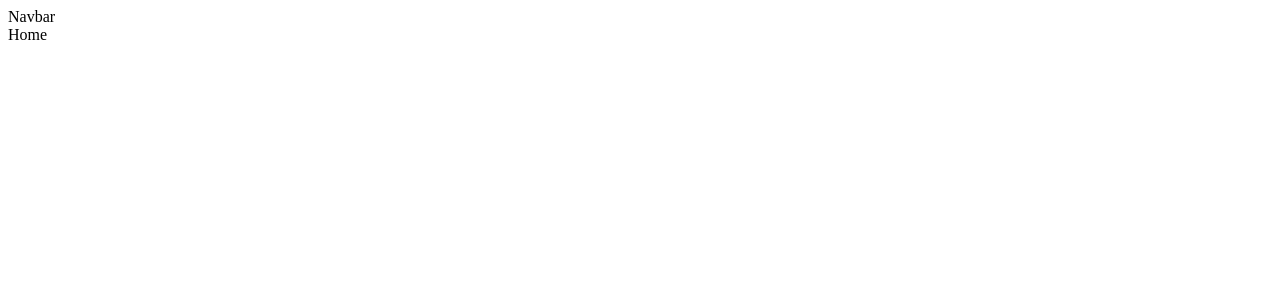
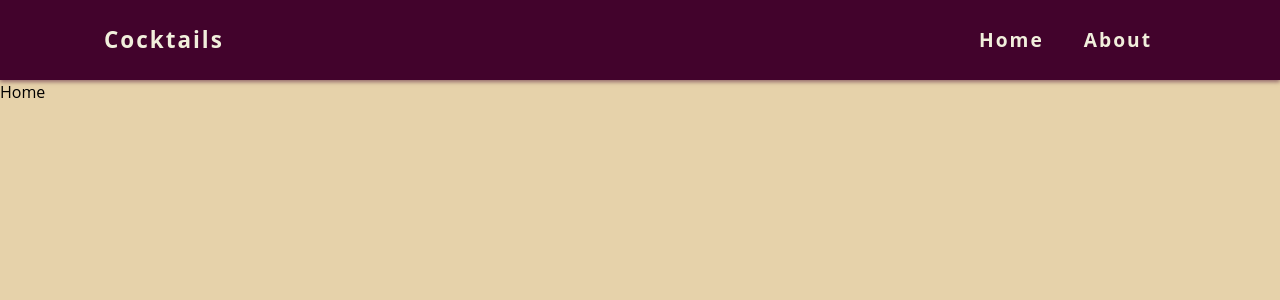
Before and after one commit to araf821/Cocktails, a React (Vite) app: page / in a window 1280 px wide. Shown: the top 300 px of the page. Built offline with nearby package versions, Linux system fonts and the light colour scheme.

Commit message:
implemented nav bar

```diff
--- a/package.json
+++ b/package.json
@@ -11,12 +11,14 @@
   "dependencies": {
     "react": "^18.2.0",
     "react-dom": "^18.2.0",
-    "react-router-dom": "^6.8.1"
+    "react-router-dom": "^6.8.1",
+    "scss": "^0.2.4"
   },
   "devDependencies": {
     "@types/react": "^18.0.27",
     "@types/react-dom": "^18.0.10",
     "@vitejs/plugin-react": "^3.1.0",
+    "sass": "^1.58.3",
     "vite": "^4.1.0"
   }
 }
--- a/src/components/Navbar.jsx
+++ b/src/components/Navbar.jsx
@@ -1,6 +1,29 @@
+import { Link } from "react-router-dom";
+
 const Navbar = () => {
   return (
-    <div>Navbar</div>
-  )
-}
-export default Navbar
+    <nav className="navbar">
+      <section className="nav-center">
+        <Link to="/">
+          {/* Placeholder title for now, will be replacing with img */}
+          <h3>Cocktails</h3>
+        </Link>
+
+        <ul className="nav-links">
+          <li>
+            <Link to="/" className="link-hover">
+              Home
+            </Link>
+          </li>
+
+          <li>
+            <Link to="about" className="link-hover">
+              About
+            </Link>
+          </li>
+        </ul>
+      </section>
+    </nav>
+  );
+};
+export default Navbar;
--- /dev/null
+++ b/src/index.scss
@@ -0,0 +1,83 @@
+//////////////////////////////////////////////////////
+//       Variables       ////       Variables       //
+//////////////////////////////////////////////////////
+
+$background-color: #e6d2aa;
+$secondary-background-color: #42032C;
+
+$primary-text-color: #f1efdc;
+$secondary-text-color: #42032C;
+
+* {
+  margin: 0;
+  padding: 0;
+  box-sizing: border-box;
+}
+
+body {
+  font-family: Ubuntu, Cantarell, "Open Sans", "Helvetica Neue", sans-serif;
+  color: black;
+  line-height: 1.5;
+  background-color: $background-color;
+}
+
+////////////////////////////////////////////////////////////////////////
+//       Navbar       ////       Navbar       ////       Navbar       //
+////////////////////////////////////////////////////////////////////////
+
+.navbar {
+  background-color: $secondary-background-color;
+  height: 5rem;
+  display: flex;
+  align-items: center;
+  box-shadow: 0 2px 4px 0 rgba(66, 3, 44, 0.5);
+}
+
+.nav-center {
+  display: flex;
+  justify-content: space-between;
+  align-items: center;
+  margin: 0 auto;
+  width: 85vw;
+  max-width: 100vw;
+}
+
+.nav-links {
+  display: flex;
+  align-items: center;
+  list-style-type: none;
+}
+
+.navbar a {
+  display: inline-block;
+  color: $primary-text-color;
+  font-weight: bold;
+  margin-right: 1.5rem;
+  padding: 0.25rem 0.5rem;
+  font-size: 1.2rem;
+  letter-spacing: 2px;
+  text-decoration: none;
+  transition: all 0.5s ease;
+}
+
+.link-hover {
+  position: relative;
+
+  &:after {
+    content: "";
+    position: absolute;
+    bottom: 0;
+    left: 0;
+    right: 0;
+    width: 100%;
+    height: 3px;
+    transform: scaleX(0);
+    background-color: $primary-text-color;
+
+    transition: transform 0.4s;
+  }
+
+  &:hover:after {
+    transform: scaleX(1);
+  }
+}
--- a/src/main.jsx
+++ b/src/main.jsx
@@ -1,7 +1,7 @@
 import React from "react";
 import ReactDOM from "react-dom/client";
 import App from "./App";
-import "./index.css";
+import "./index.scss";
 import { AppProvider } from "./context";
 
 ReactDOM.createRoot(document.getElementById("root")).render(
```
Also changed, not shown: src/index.css (deleted), 1 other file (tests, documents, lock files or other folders).
